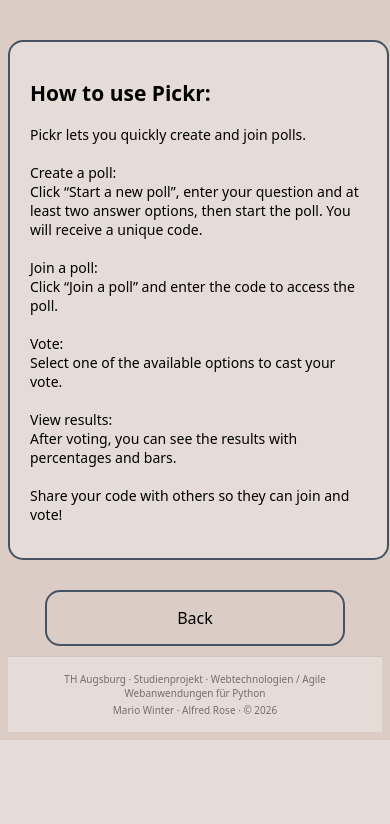
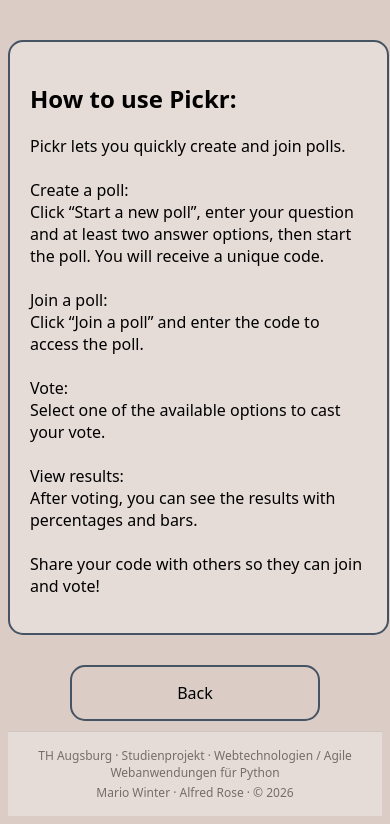
Before and after one commit to winterm99/pick_project, a Flask app: page /help in a window 390 px wide. Shown: the part 120-944 px from the top of the page. Before the commit the page ends 860 px from the top, so only its background shows below. Run offline with Flask 3, Linux system fonts and the light colour scheme.

Commit message:
Ah fuck that

```diff
--- a/static/style.css
+++ b/static/style.css
@@ -185,45 +185,3 @@ button{
     margin-top: 5px;
     font-size: 14px;
 }
-
-/* --- MOBILE OPTIMIERUNG --- */
-@media screen and (max-width: 768px) {
-
-    /* 1. Die Help-Box ist aktuell 600px breit - das sprengt jedes Handy */
-    .help-box {
-        width: 90%; /* Nutzt 90% der Bildschirmbreite */
-        max-width: none;
-        font-size: 14px; /* Text etwas kleiner für Handys */
-    }
-
-    /* 2. Formulare (Create & Join) flexibel machen */
-    form {
-        width: 90%; /* Statt fester 320px */
-        padding: 15px; /* Etwas weniger Platzverschwendung am Rand */
-    }
-
-    /* 3. Buttons (Start Poll, Join, etc.) */
-    .buttons {
-        width: 80%; /* Buttons nehmen mehr Platz ein als auf Desktop */
-    }
-
-    /* 4. Die Resultate (Balkendiagramm) */
-    .results {
-        width: 95%; /* Fast volle Breite für bessere Lesbarkeit */
-    }
-
-    /* 5. Option-Rows in 'create.html' */
-    /* Wenn der Input und das X nebeneinander zu eng werden: */
-    .option-row {
-        gap: 5px;
-    }
-
-    input {
-        font-size: 16px; /* Verhindert, dass iOS beim Tippen automatisch zoomt */
-    }
-
-    /* 6. Footer-Text anpassen */
-    footer {
-        font-size: 10px;
-    }
-}
```
